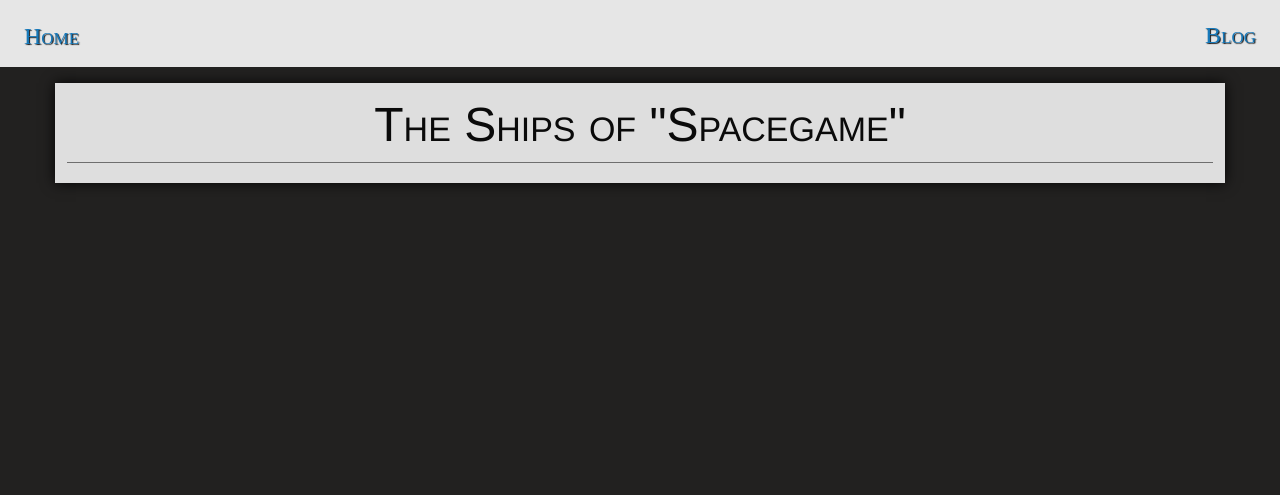
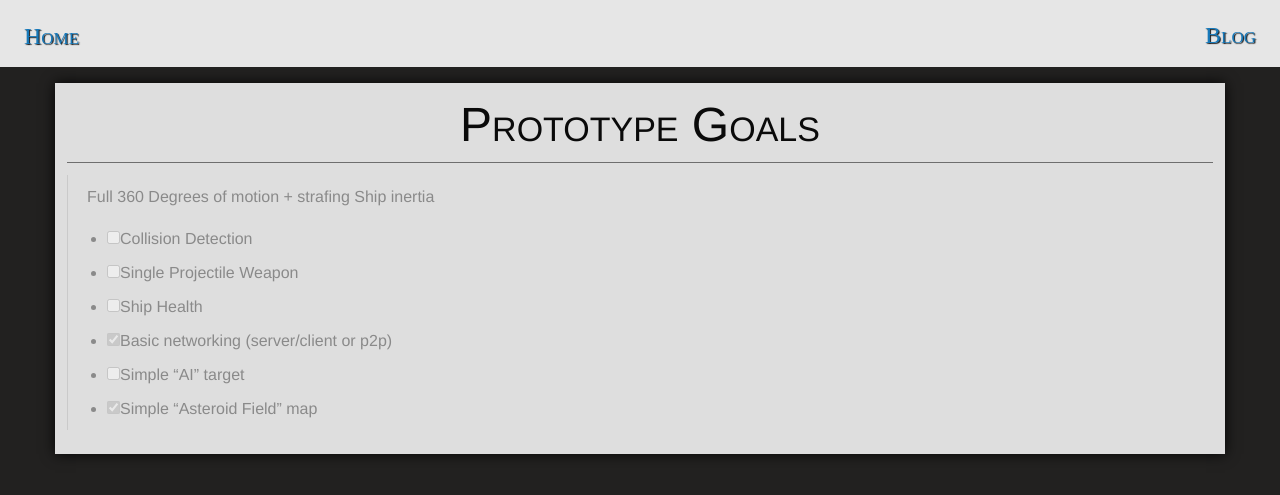
Before and after one commit to ori-sky/polar-space, a Jekyll site: the page built from designs/prototype.md, in a window 1280 px wide. Shown: the top 495 px of the page. Built offline with Jekyll 4.4.1, drawn with Linux system fonts in a browser that asks for light colours; nearby versions of some CDN libraries; some web fonts are replaced; our own code applies the rules of GitHub Pages for plain Markdown files; library files that are not in the unit come from our copies.

Commit message:
designs/prototype.md updated from https://stackedit.io/

```diff
--- a/designs/prototype.md
+++ b/designs/prototype.md
@@ -1,6 +1,14 @@
 ---
-title: The Ships of "Spacegame"
+title: Prototype Goals
 ---
+> Full 360 Degrees of motion + strafing
+> Ship inertia
+- [ ] Collision Detection
+- [ ] Single Projectile Weapon
+- [ ] Ship Health
+- [x] Basic networking (server/client or p2p)
+- [ ] Simple “AI” target
+- [x] Simple “Asteroid Field” map
 <!--stackedit_data:
-eyJoaXN0b3J5IjpbMTE3ODkyODkxNV19
+eyJoaXN0b3J5IjpbMzIzNDQ4MzMyLDExNzg5Mjg5MTVdfQ==
 -->
```
